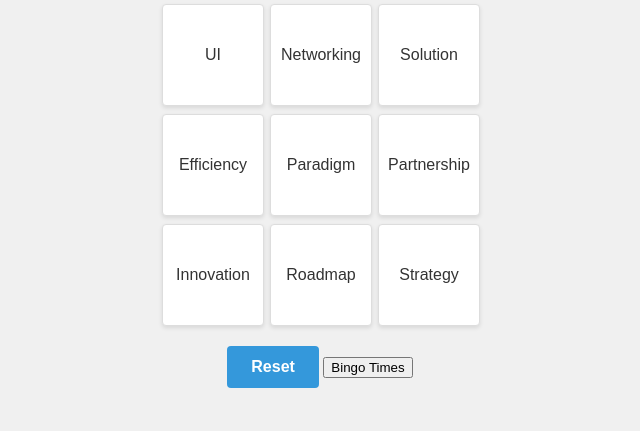
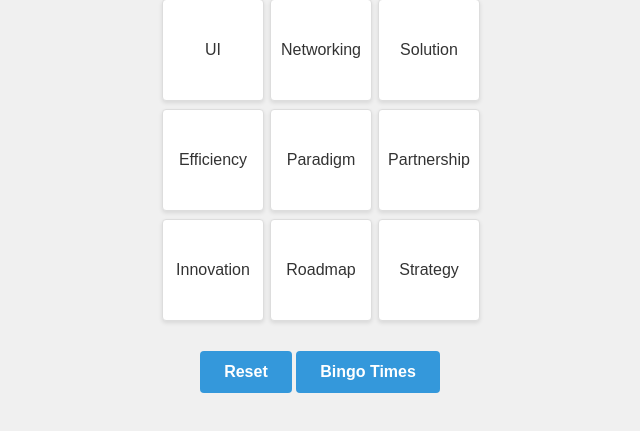
Before and after one commit to plumwhat/Workplace_Bingo, a plain HTML site: page index.html in a window 1280 px wide. Shown: the part 263-694 px from the top of the page, without its empty margins (320-960 px from the left). Drawn offline with Linux system fonts and the light colour scheme.

Commit message:
Update style.css

```diff
--- a/style.css
+++ b/style.css
@@ -90,3 +90,20 @@ h1 {
 .hidden {
     display: none;
 }
+
+#bingo-times-button {
+    padding: 12px 24px;
+    background-color: #3498db;
+    color: #fff;
+    border: none;
+    border-radius: 4px;
+    cursor: pointer;
+    font-size: 16px;
+    font-weight: 600;
+    transition: background-color 0.3s ease;
+    margin-top: 10px;
+}
+
+#bingo-times-button:hover {
+    background-color: #2980b9;
+}
```
